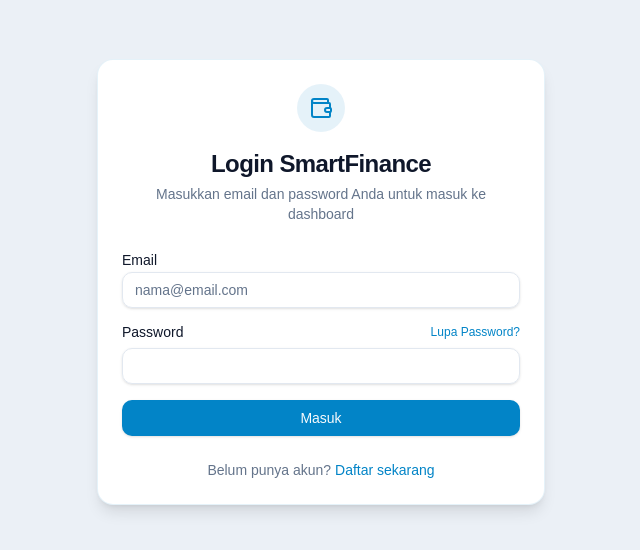
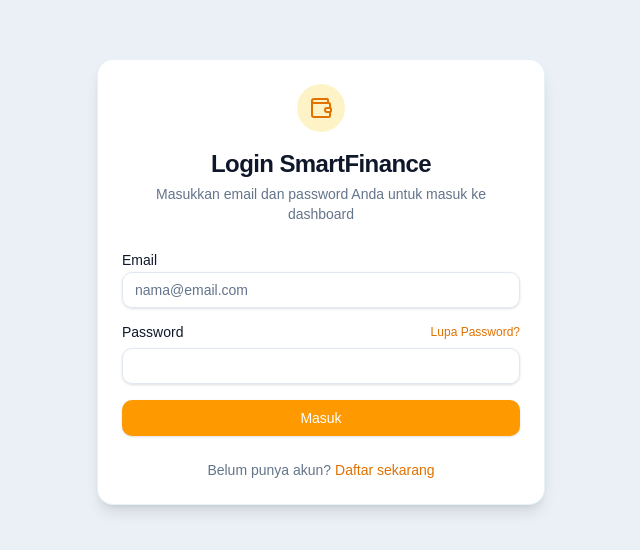
Before and after one commit to fakih22/smarth-finance, a Next.js app: page /login in a window 1280 px wide. Shown: the part 118-668 px from the top of the page, without its empty margins (319-959 px from the left). Built offline with nearby package versions, Linux system fonts and the light colour scheme; no server answers.

Commit message:
perbaiki hook daftar

```diff
--- a/app/(auth)/login/page.tsx
+++ b/app/(auth)/login/page.tsx
@@ -1,6 +1,6 @@
 "use client";
 
-import { useState } from "react";
+import { useState, useEffect } from "react";
 import { signInWithEmailAndPassword } from "firebase/auth";
 import { auth } from "@/lib/firebase";
 import { useRouter } from "next/navigation";
@@ -15,8 +15,18 @@
   const [email, setEmail] = useState("");
   const [password, setPassword] = useState("");
   const [error, setError] = useState("");
+  const [success, setSuccess] = useState("");
   const [loading, setLoading] = useState(false);
   const router = useRouter();
+
+  useEffect(() => {
+    if (typeof window !== "undefined") {
+      const params = new URLSearchParams(window.location.search);
+      if (params.get("registered") === "true") {
+        setSuccess("Pendaftaran berhasil! Silakan masuk dengan akun Anda.");
+      }
+    }
+  }, []);
 
   const handleLogin = async (e: React.FormEvent) => {
     e.preventDefault();
@@ -38,7 +48,7 @@
       <Card className="w-full max-w-md shadow-lg border-primary/10">
         <CardHeader className="space-y-1 text-center">
           <div className="flex justify-center mb-4">
-            <div className="h-12 w-12 bg-primary/10 rounded-full flex items-center justify-center text-primary">
+            <div className="h-12 w-12 bg-amber-100 rounded-full flex items-center justify-center text-amber-600">
               <Wallet className="h-6 w-6" />
             </div>
           </div>
@@ -49,6 +59,7 @@
         </CardHeader>
         <CardContent>
           <form onSubmit={handleLogin} className="space-y-4">
+            {success && <div className="p-3 bg-green-100 text-green-700 text-sm rounded-md border border-green-200">{success}</div>}
             {error && <div className="p-3 bg-red-100 text-red-600 text-sm rounded-md">{error}</div>}
             <div className="space-y-2">
               <Label htmlFor="email">Email</Label>
@@ -64,7 +75,7 @@
             <div className="space-y-2">
               <div className="flex items-center justify-between">
                 <Label htmlFor="password">Password</Label>
-                <Link href="#" className="text-xs text-primary hover:underline">Lupa Password?</Link>
+                <Link href="#" className="text-xs text-amber-600 hover:underline">Lupa Password?</Link>
               </div>
               <Input
                 id="password"
@@ -74,14 +85,14 @@
                 required
               />
             </div>
-            <Button type="submit" className="w-full" disabled={loading}>
+            <Button type="submit" className="w-full bg-amber-500 hover:bg-amber-600 text-white" disabled={loading}>
               {loading ? "Memproses..." : "Masuk"}
             </Button>
           </form>
         </CardContent>
         <CardFooter className="justify-center">
           <p className="text-sm text-muted-foreground">
-            Belum punya akun? <Link href="/register" className="text-primary font-medium hover:underline">Daftar sekarang</Link>
+            Belum punya akun? <Link href="/register" className="text-amber-600 font-medium hover:underline">Daftar sekarang</Link>
           </p>
         </CardFooter>
       </Card>
--- a/app/(auth)/register/page.tsx
+++ b/app/(auth)/register/page.tsx
@@ -1,7 +1,7 @@
 "use client";
 
 import { useState } from "react";
-import { createUserWithEmailAndPassword, updateProfile } from "firebase/auth";
+import { createUserWithEmailAndPassword, updateProfile, signOut } from "firebase/auth";
 import { doc, setDoc } from "firebase/firestore";
 import { auth, db } from "@/lib/firebase";
 import { useRouter } from "next/navigation";
@@ -42,7 +42,8 @@
         createdAt: new Date().toISOString()
       });
 
-      router.push("/dashboard");
+      await signOut(auth);
+      router.push("/login?registered=true");
     } catch (err: any) {
       setError(err.message || "Gagal membuat akun.");
     } finally {
@@ -104,14 +105,14 @@
                 required
               />
             </div>
-            <Button type="submit" className="w-full" disabled={loading}>
+            <Button type="submit" className="w-full bg-amber-500 hover:bg-amber-600 text-white" disabled={loading}>
               {loading ? "Mendaftar..." : "Daftar"}
             </Button>
           </form>
         </CardContent>
         <CardFooter className="justify-center">
           <p className="text-sm text-muted-foreground">
-            Sudah punya akun? <Link href="/login" className="text-primary font-medium hover:underline">Masuk</Link>
+            Sudah punya akun? <Link href="/login" className="text-amber-600 font-medium hover:underline">Masuk</Link>
           </p>
         </CardFooter>
       </Card>
```
